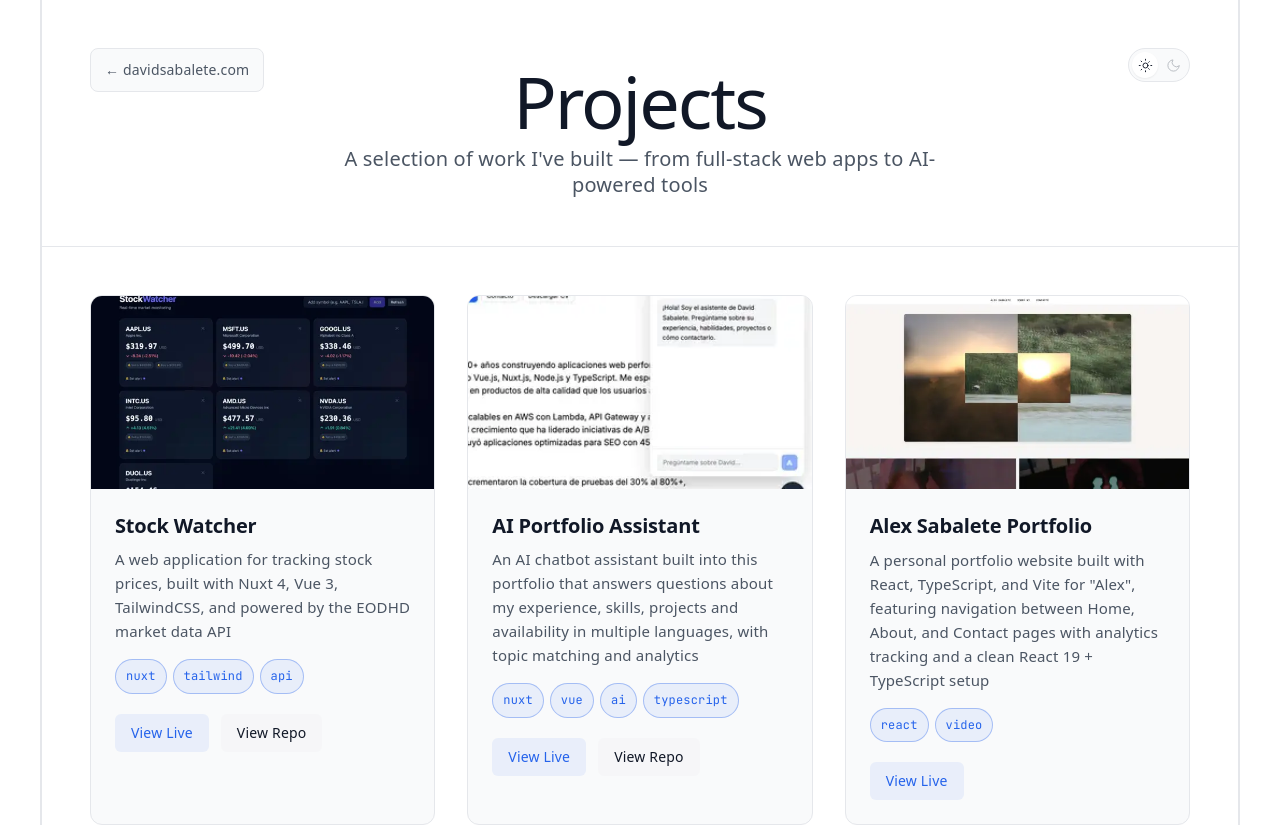
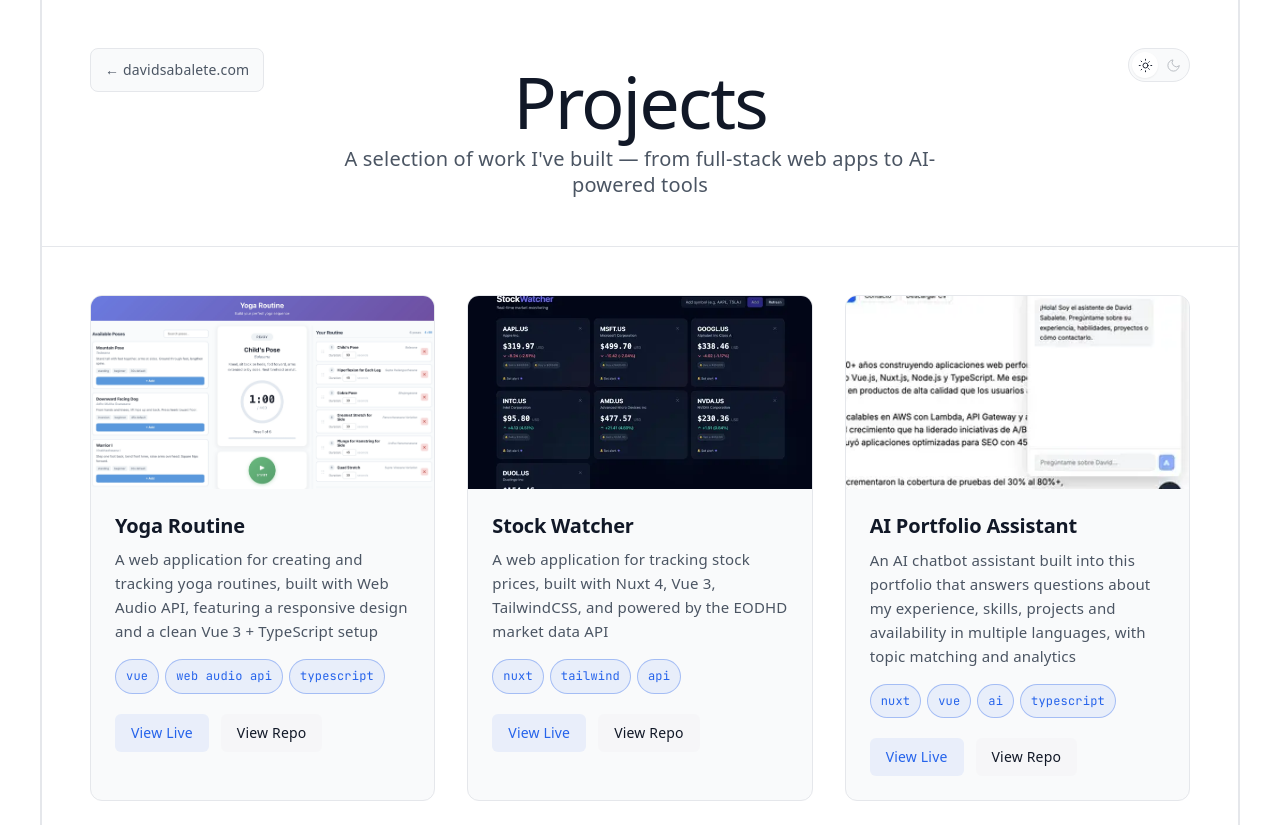
Before and after one commit to dsabalete/projects-showcase, a Vue app: page / in a window 1280 px wide. Shown: the top 825 px of the page. Built offline with nearby package versions, Linux system fonts and the light colour scheme.

Commit message:
feat: add Yoga Routine project with description, tags, and links

```diff
--- a/src/data/projects.ts
+++ b/src/data/projects.ts
@@ -1,6 +1,14 @@
 import type { Project } from '@/types/project'
 
 export const projects: readonly Project[] = [
+  {
+    name: 'Yoga Routine',
+    description: 'A web application for creating and tracking yoga routines, built with Web Audio API, featuring a responsive design and a clean Vue 3 + TypeScript setup',
+    tags: ['vue', 'web audio api', 'typescript'],
+    liveUrl: 'https://yoga.davidsabalete.com',
+    repoUrl: 'https://github.com/dsabalete/yoga-routine',
+    image: '/yoga-routine.webp'
+  },
   {
     name: 'Stock Watcher',
     description: 'A web application for tracking stock prices, built with Nuxt 4, Vue 3, TailwindCSS, and powered by the EODHD market data API',
```
Also changed, not shown: public/yoga-routine.webp (added).
